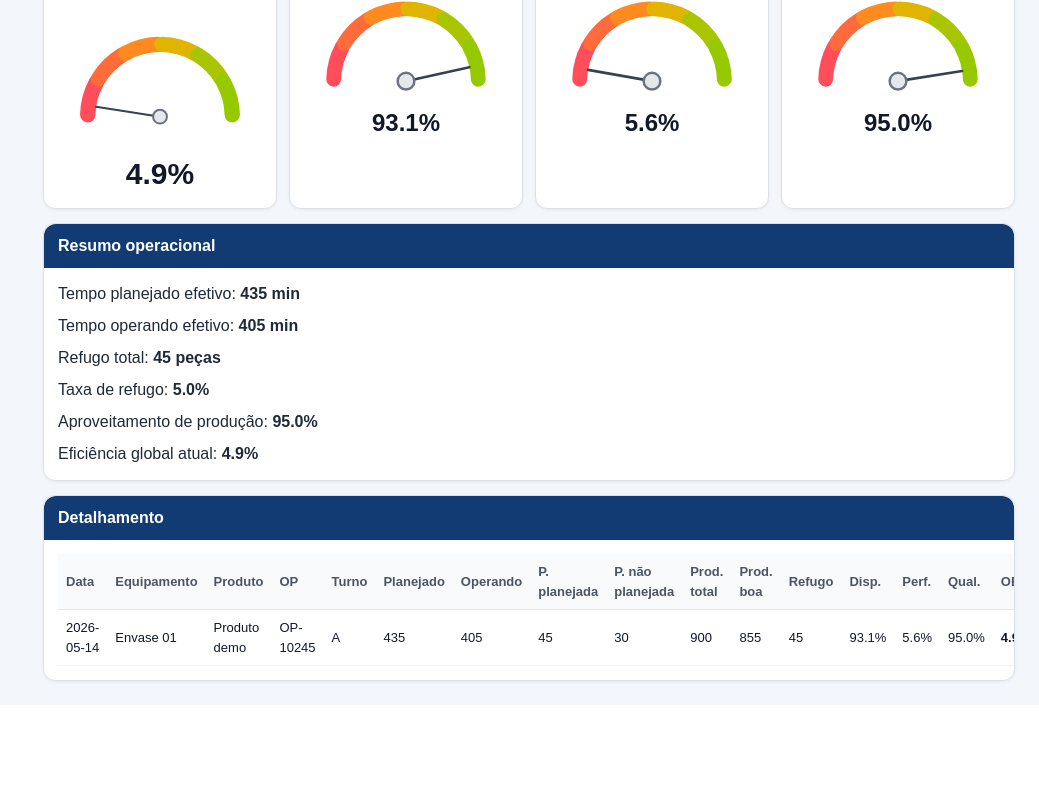
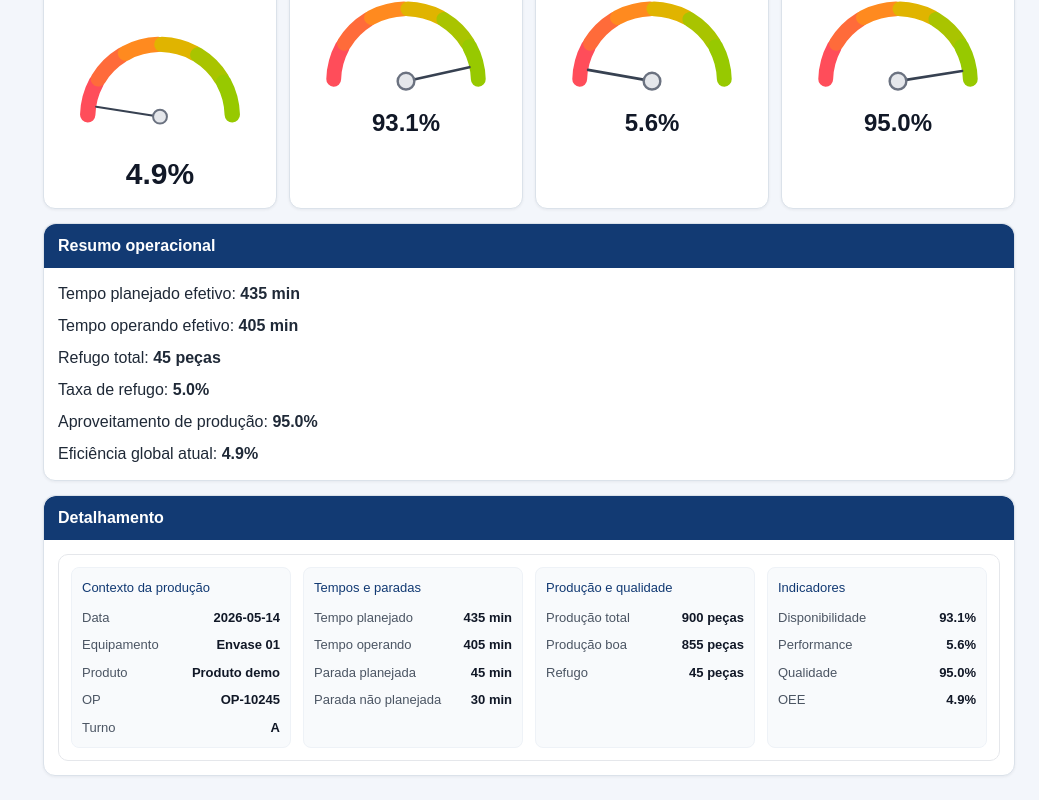
Before and after one commit to ArthurEngProduto/SIGO-Portal-de-Produ-o, a Next.js app: page /ferramentas/oee in a window 1280 px wide. Shown: the part 1008-1808 px from the top of the page, without its empty margins (241-1280 px from the left). Before the commit the page ends 1713 px from the top, so only its background shows below. Built offline with nearby package versions, Linux system fonts and the light colour scheme.

Commit message:
Melhora layout do detalhamento OEE

```diff
--- a/components/oee/OeeDetailTable.tsx
+++ b/components/oee/OeeDetailTable.tsx
@@ -5,25 +5,72 @@ type Props = { rows: OeeHistoryRow[] };
 const pct = (v: number) => `${v.toFixed(1)}%`;
 
 export default function OeeDetailTable({ rows }: Props) {
+  const groups = [
+    {
+      title: "Contexto da produção",
+      items: (r: OeeHistoryRow) => [
+        { label: "Data", value: r.data },
+        { label: "Equipamento", value: r.equipamento },
+        { label: "Produto", value: r.produto },
+        { label: "OP", value: r.ordem },
+        { label: "Turno", value: r.turno },
+      ],
+    },
+    {
+      title: "Tempos e paradas",
+      items: (r: OeeHistoryRow) => [
+        { label: "Tempo planejado", value: `${r.tempoPlanejado} min` },
+        { label: "Tempo operando", value: `${r.tempoOperando} min` },
+        { label: "Parada planejada", value: `${r.paradaPlanejada} min` },
+        { label: "Parada não planejada", value: `${r.paradaNaoPlanejada} min` },
+      ],
+    },
+    {
+      title: "Produção e qualidade",
+      items: (r: OeeHistoryRow) => [
+        { label: "Produção total", value: `${r.producaoTotal} peças` },
+        { label: "Produção boa", value: `${r.producaoBoa} peças` },
+        { label: "Refugo", value: `${r.refugo} peças` },
+      ],
+    },
+    {
+      title: "Indicadores",
+      items: (r: OeeHistoryRow) => [
+        { label: "Disponibilidade", value: pct(r.disponibilidade) },
+        { label: "Performance", value: pct(r.performance) },
+        { label: "Qualidade", value: pct(r.qualidade) },
+        { label: "OEE", value: pct(r.oee), highlight: true },
+      ],
+    },
+  ];
+
   return (
     <section style={{ background: "#fff", border: "1px solid #dbe2ea", borderRadius: 12, overflow: "hidden", boxShadow: "0 1px 3px rgba(16,24,40,.06)" }}>
       <div style={{ background: "#123a73", color: "#fff", padding: "10px 14px", borderRadius: "12px 12px 0 0", fontWeight: 700 }}>Detalhamento</div>
-      <div style={{ padding: 14, overflowX: "auto" }}><table style={{ width: "100%", borderCollapse: "collapse", fontSize: 13, color: "#111827" }}>
-        <thead>
-          <tr style={{ color: "#4b5563", textAlign: "left", background: "#f9fafb" }}>
-            {[
-              "Data","Equipamento","Produto","OP","Turno","Planejado","Operando","P. planejada","P. não planejada","Prod. total","Prod. boa","Refugo","Disp.","Perf.","Qual.","OEE"
-            ].map((h) => <th key={h} style={{ borderBottom: "1px solid #e5e7eb", padding: "8px" }}>{h}</th>)}
-          </tr>
-        </thead>
-        <tbody>
-          {rows.map((r) => (
-            <tr key={`${r.data}-${r.ordem}`}>
-              <td style={{ padding: 8, borderBottom: "1px solid #f3f4f6" }}>{r.data}</td><td style={{ padding: 8, borderBottom: "1px solid #f3f4f6" }}>{r.equipamento}</td><td style={{ padding: 8, borderBottom: "1px solid #f3f4f6" }}>{r.produto}</td><td style={{ padding: 8, borderBottom: "1px solid #f3f4f6" }}>{r.ordem}</td><td style={{ padding: 8, borderBottom: "1px solid #f3f4f6" }}>{r.turno}</td><td style={{ padding: 8, borderBottom: "1px solid #f3f4f6" }}>{r.tempoPlanejado}</td><td style={{ padding: 8, borderBottom: "1px solid #f3f4f6" }}>{r.tempoOperando}</td><td style={{ padding: 8, borderBottom: "1px solid #f3f4f6" }}>{r.paradaPlanejada}</td><td style={{ padding: 8, borderBottom: "1px solid #f3f4f6" }}>{r.paradaNaoPlanejada}</td><td style={{ padding: 8, borderBottom: "1px solid #f3f4f6" }}>{r.producaoTotal}</td><td style={{ padding: 8, borderBottom: "1px solid #f3f4f6" }}>{r.producaoBoa}</td><td style={{ padding: 8, borderBottom: "1px solid #f3f4f6" }}>{r.refugo}</td><td style={{ padding: 8, borderBottom: "1px solid #f3f4f6" }}>{pct(r.disponibilidade)}</td><td style={{ padding: 8, borderBottom: "1px solid #f3f4f6" }}>{pct(r.performance)}</td><td style={{ padding: 8, borderBottom: "1px solid #f3f4f6" }}>{pct(r.qualidade)}</td><td style={{ padding: 8, fontWeight: 700, borderBottom: "1px solid #f3f4f6" }}>{pct(r.oee)}</td>
-            </tr>
-          ))}
-        </tbody>
-      </table></div>
+      <div style={{ padding: 14, display: "grid", gap: 12 }}>
+        {rows.map((r) => (
+          <article
+            key={`${r.data}-${r.ordem}`}
+            style={{ border: "1px solid #e5e7eb", borderRadius: 10, padding: 12, background: "#fff" }}
+          >
+            <div style={{ display: "grid", gridTemplateColumns: "repeat(auto-fit, minmax(210px, 1fr))", gap: 12 }}>
+              {groups.map((group) => (
+                <section key={group.title} style={{ border: "1px solid #eef2f7", borderRadius: 8, padding: 10, background: "#f8fafc" }}>
+                  <h4 style={{ margin: "0 0 10px", fontSize: 13, color: "#123a73" }}>{group.title}</h4>
+                  <ul style={{ listStyle: "none", padding: 0, margin: 0, display: "grid", gap: 8 }}>
+                    {group.items(r).map((item) => (
+                      <li key={item.label} style={{ display: "flex", justifyContent: "space-between", gap: 10, fontSize: 13, color: "#111827" }}>
+                        <span style={{ color: "#4b5563" }}>{item.label}</span>
+                        <strong style={{ fontWeight: item.highlight ? 700 : 600 }}>{item.value}</strong>
+                      </li>
+                    ))}
+                  </ul>
+                </section>
+              ))}
+            </div>
+          </article>
+        ))}
+      </div>
     </section>
   );
 }
```
